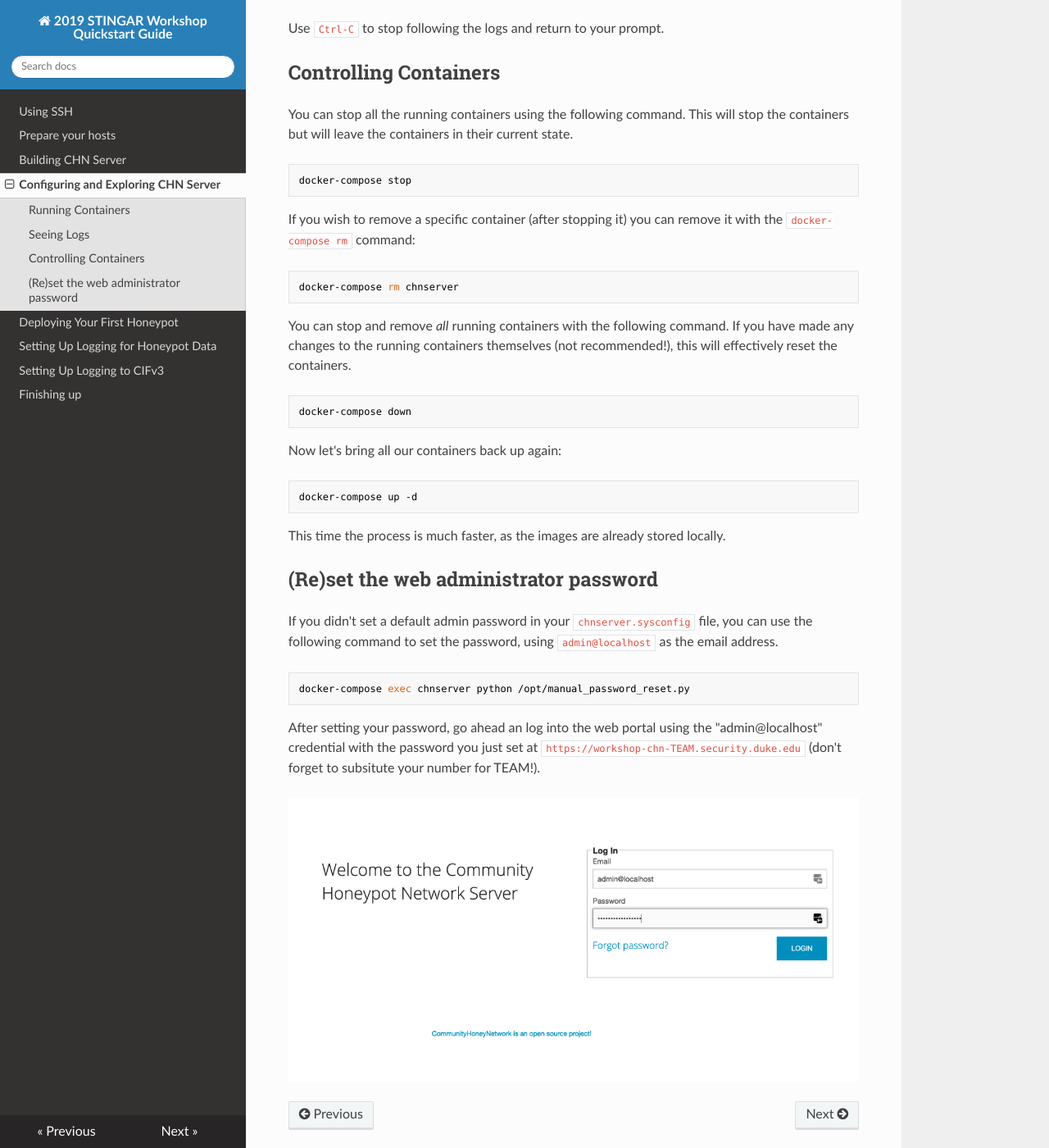
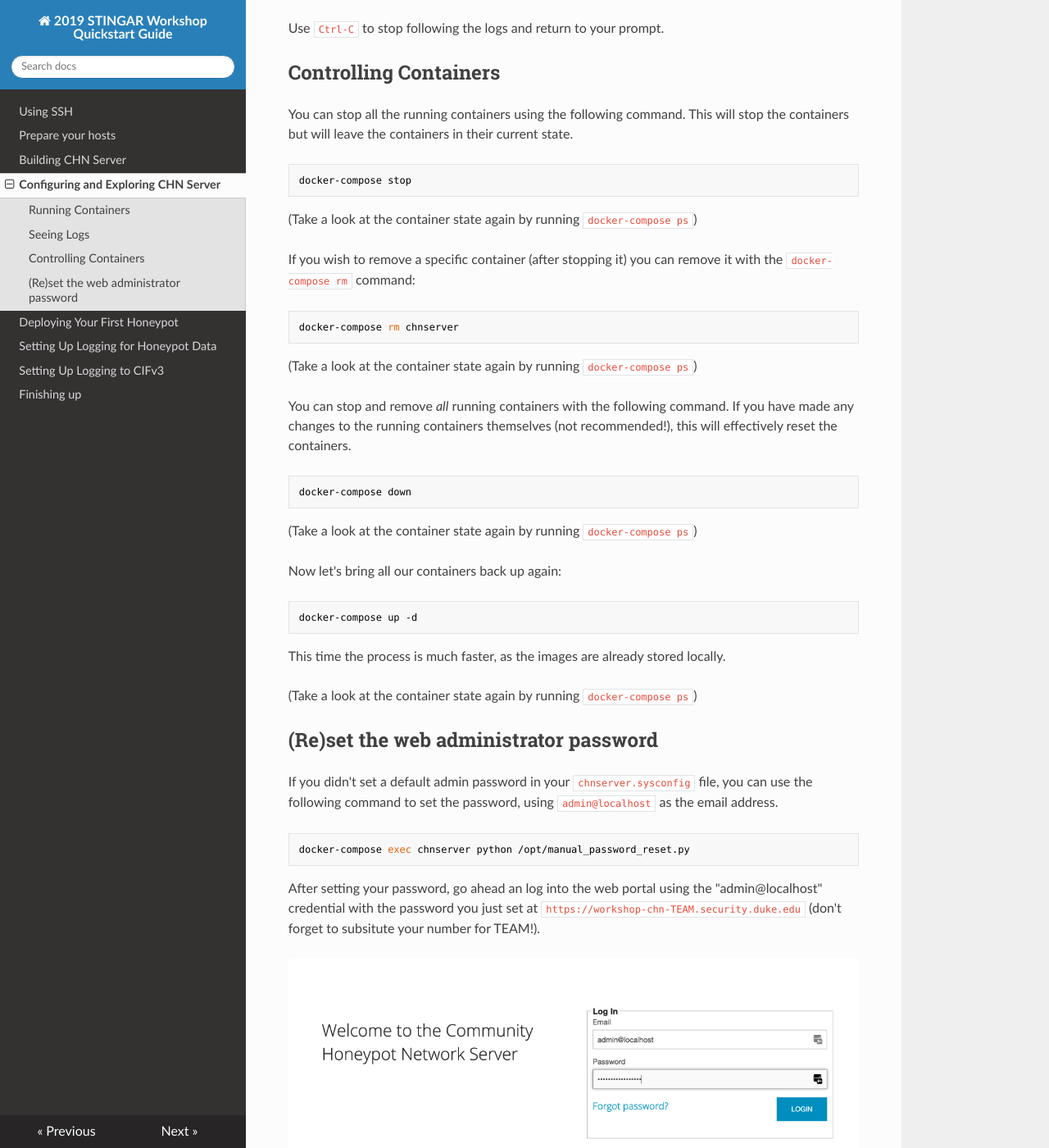
Before and after one commit to ckrez/it358-chn, an MkDocs documentation site: the page built from docs/configuring_chn.md, in a window 1280 px wide and 1400 px high, scrolled down 1092 px. Shown: the whole window at 82% size. Built offline with MkDocs 1.6.1, drawn with Linux system fonts in a browser that asks for light colours; nearby versions of some CDN libraries; old or Windows-style settings are respelled for this version of MkDocs.

Commit message:
tweaks
Signed-off-by: Jesse Bowling <jesse.bowling@duke.edu>

````diff
--- a/docs/configuring_chn.md
+++ b/docs/configuring_chn.md
@@ -56,11 +56,15 @@ containers in their current state.
 docker-compose stop
 ```
 
+(Take a look at the container state again by running `docker-compose ps`)
+
 If you wish to remove a specific container (after stopping it) you can remove it with the `docker-compose rm` command:
 
 ```bash
 docker-compose rm chnserver
 ```
+
+(Take a look at the container state again by running `docker-compose ps`)
 
 You can stop and remove *all* running containers with the following command. If you have made any changes to the
 running containers themselves (not recommended!), this will effectively reset the containers.
@@ -69,6 +73,8 @@ running containers themselves (not recommended!), this will effectively reset th
 docker-compose down
 ```
 
+(Take a look at the container state again by running `docker-compose ps`)
+
 Now let's bring all our containers back up again:
 
 ```bash
@@ -76,6 +82,8 @@ docker-compose up -d
 ```
 
 This time the process is much faster, as the images are already stored locally.
+
+(Take a look at the container state again by running `docker-compose ps`)
 
 ## (Re)set the web administrator password
 
````
